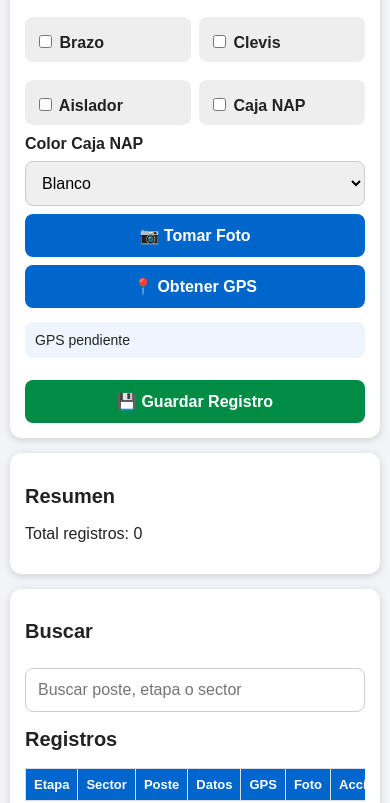
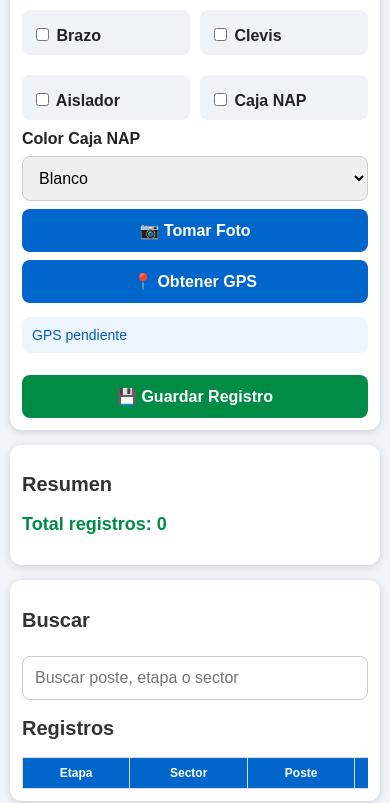
Before and after one commit to JuanGTito/inventario-postes-pwa, a plain HTML site: page index.html in a window 390 px wide. Shown: the part 456-1259 px from the top of the page. Drawn offline with nearby package versions, Linux system fonts and the light colour scheme.

Commit message:
Actualizar style.css

```diff
--- a/style.css
+++ b/style.css
@@ -2,77 +2,128 @@
     box-sizing:border-box;
 }
 
+
 body{
+
     margin:0;
     padding:10px;
+
     font-family:Arial, sans-serif;
-    background:#f2f4f7;
+
+    background:#f1f4f8;
+
     color:#222;
+
 }
 
 
+
 .container{
-    max-width:600px;
+
+    max-width:900px;
+
     margin:auto;
+
 }
 
 
+
 h1{
+
     text-align:center;
-    font-size:24px;
+
     color:#005bbb;
+
+    font-size:26px;
+
 }
 
 
+
 h2{
+
+    color:#333;
+
     font-size:20px;
+
 }
 
 
+
 .card{
+
     background:white;
+
     padding:15px;
+
     margin-bottom:15px;
+
     border-radius:12px;
-    box-shadow:0 2px 8px rgba(0,0,0,0.15);
+
+    box-shadow:0 2px 8px rgba(0,0,0,.15);
+
 }
 
 
+
 label{
+
     display:block;
+
     margin-top:10px;
+
     font-weight:bold;
+
 }
+
 
 
 input,
 select,
 button{
 
+
     width:100%;
+
     padding:12px;
+
     margin-top:8px;
+
     border-radius:8px;
+
     border:1px solid #ccc;
+
     font-size:16px;
+
 
 }
 
 
+
 button{
 
+
     background:#0066cc;
+
     color:white;
+
     border:none;
+
     font-weight:bold;
+
+    cursor:pointer;
+
+
 }
+
 
 
 button:active{
 
-    transform:scale(0.98);
+    transform:scale(.98);
 
 }
+
 
 
 .guardar{
@@ -82,23 +133,33 @@ button:active{
 }
 
 
+
 .checks{
 
     display:grid;
+
     grid-template-columns:1fr 1fr;
-    gap:8px;
+
+    gap:10px;
+
     margin-top:10px;
+
 
 }
 
 
+
 .checks label{
 
-    background:#eee;
+
+    background:#eef3f8;
+
     padding:10px;
+
     border-radius:8px;
 
 }
+
 
 
 .checks input{
@@ -108,72 +169,178 @@ button:active{
 }
 
 
+
 #ubicacion{
 
-    background:#eef5ff;
+
+    background:#edf6ff;
+
     padding:10px;
+
     border-radius:8px;
+
+    color:#005bbb;
+
     font-size:14px;
+
 
 }
 
 
-.tabla{
 
-    overflow-x:auto;
+
+
+#resumen{
+
+
+    font-size:18px;
+
+    font-weight:bold;
+
+    color:#008c45;
+
 
 }
 
 
-table{
+
+
+
+.tabla{
+
 
     width:100%;
-    border-collapse:collapse;
-    font-size:13px;
+
+    overflow-x:auto;
+
 
 }
 
 
-th{
 
-    background:#0066cc;
-    color:white;
+
+table{
+
+
+    width:100%;
+
+    border-collapse:collapse;
+
+    min-width:750px;
+
+    background:white;
+
+    font-size:13px;
+
 
 }
 
 
-td,th{
 
-    border:1px solid #ddd;
-    padding:8px;
-    text-align:center;
+thead{
+
+
+    background:#0066cc;
+
+    color:white;
+
 
 }
 
 
-.btn-editar{
 
-    background:#f39c12;
-    padding:6px;
-    font-size:12px;
+th,
+td{
+
+
+    border:1px solid #ddd;
+
+    padding:8px;
+
+    text-align:center;
+
+    vertical-align:middle;
+
 
 }
 
 
-.btn-eliminar{
 
-    background:#d9534f;
-    padding:6px;
-    font-size:12px;
+
+img.foto{
+
+
+    width:90px;
+
+    height:90px;
+
+    object-fit:cover;
+
+    border-radius:8px;
 
 }
 
 
-img.foto{
 
-    width:60px;
-    height:60px;
-    object-fit:cover;
-    border-radius:6px;
+
+
+.btn-editar{
+
+
+    background:#f39c12;
+
+    padding:7px;
+
+    margin-bottom:5px;
+
+    font-size:12px;
+
 
 }
+
+
+
+.btn-eliminar{
+
+
+    background:#d9534f;
+
+    padding:7px;
+
+    font-size:12px;
+
+
+}
+
+
+
+
+
+@media(max-width:600px){
+
+
+h1{
+
+font-size:22px;
+
+}
+
+
+
+table{
+
+font-size:12px;
+
+}
+
+
+
+.card{
+
+padding:12px;
+
+}
+
+
+
+}
```
